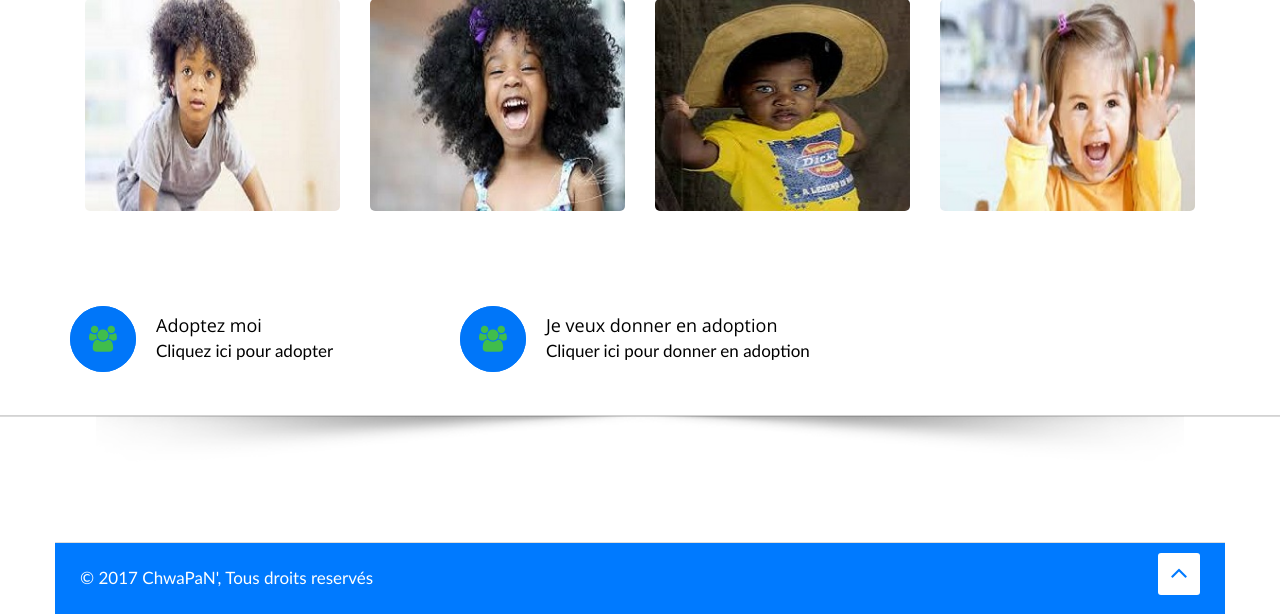
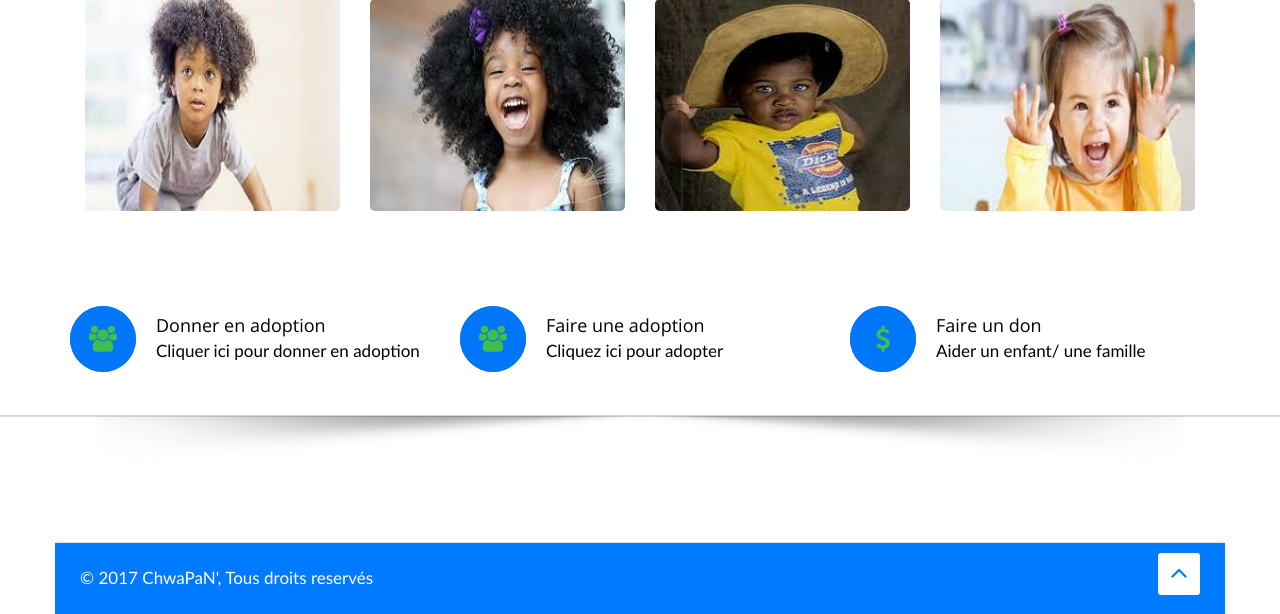
Before and after one commit to LysAMa/womenHackathon, a PHP site: page /adoption.php in a window 1280 px wide. Shown: the part 1106-1720 px from the top of the page. Run offline with PHP 8.4, Linux system fonts and the light colour scheme.

Commit message:
modifications adoption

```diff
--- a/ChwaPa-n/adoption.php
+++ b/ChwaPa-n/adoption.php
@@ -140,9 +140,19 @@ require_once ("tete.php");
 
 						<div class="col-md-4">
 							<div class="services-post">
-								<a class="services-icon1" href="contact.php."><i class="fa fa-users"></i></a>
+								<a class="services-icon1" href="#."><i class="fa fa-users"></i></a>
 								<div class="services-post-content">
-									<h4>Adoptez moi</h4>
+									<h4>Donner en adoption</h4>
+									<p>Cliquer ici pour donner en adoption</p>
+								</div>
+							</div>
+						</div>
+
+						<div class="col-md-4">
+							<div class="services-post">
+								<a class="services-icon2" href="#"><i class="fa fa-users"></i></a>
+								<div class="services-post-content">
+									<h4>Faire une adoption </h4>
 									<p>Cliquez ici pour adopter</p>
 								</div>
 							</div>
@@ -150,10 +160,10 @@ require_once ("tete.php");
 
 						<div class="col-md-4">
 							<div class="services-post">
-								<a class="services-icon2" href="contact.php"><i class="fa fa-users"></i></a>
+								<a class="services-icon2" href="#"><i class="fa fa-dollar"></i></a>
 								<div class="services-post-content">
-									<h4>Je veux donner en adoption</h4>
-									<p>Cliquer ici pour donner en adoption</p>
+									<h4>Faire un don </h4>
+									<p>Aider un enfant/ une famille</p>
 								</div>
 							</div>
 						</div>
```
